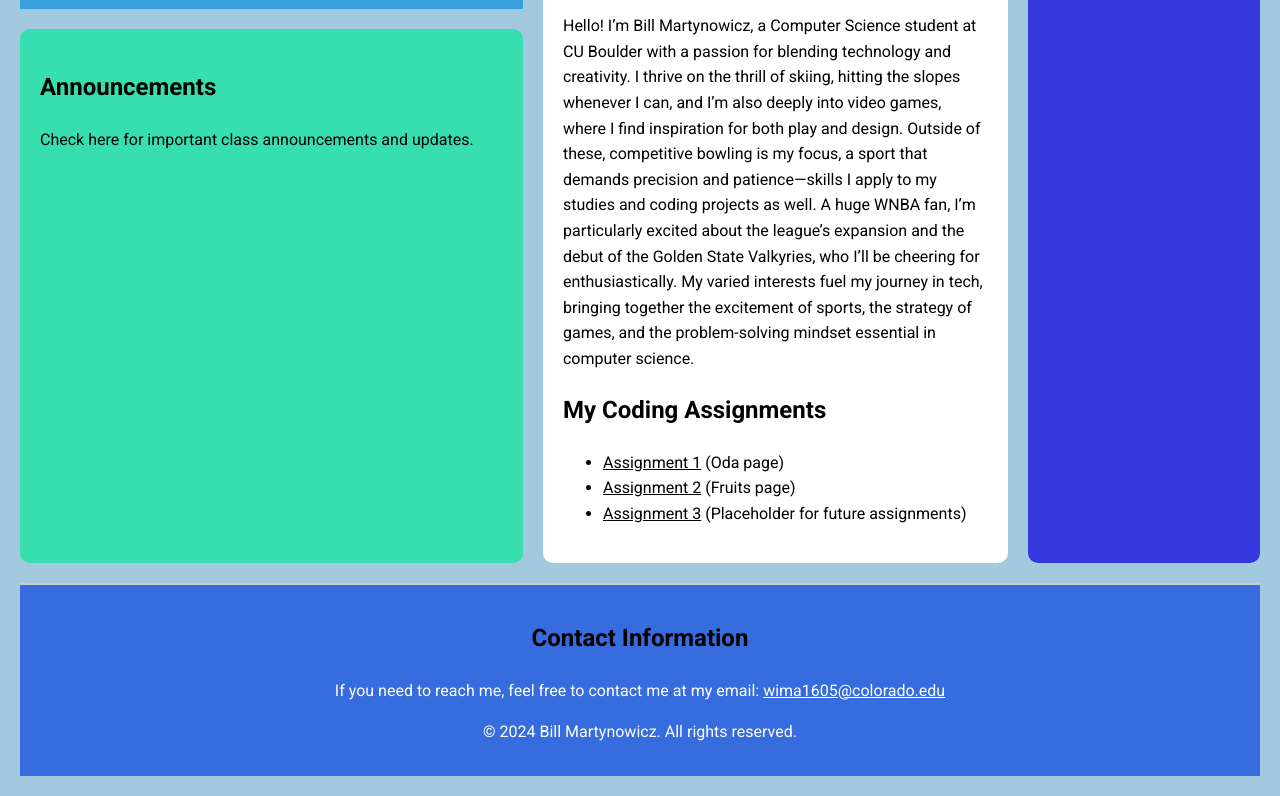
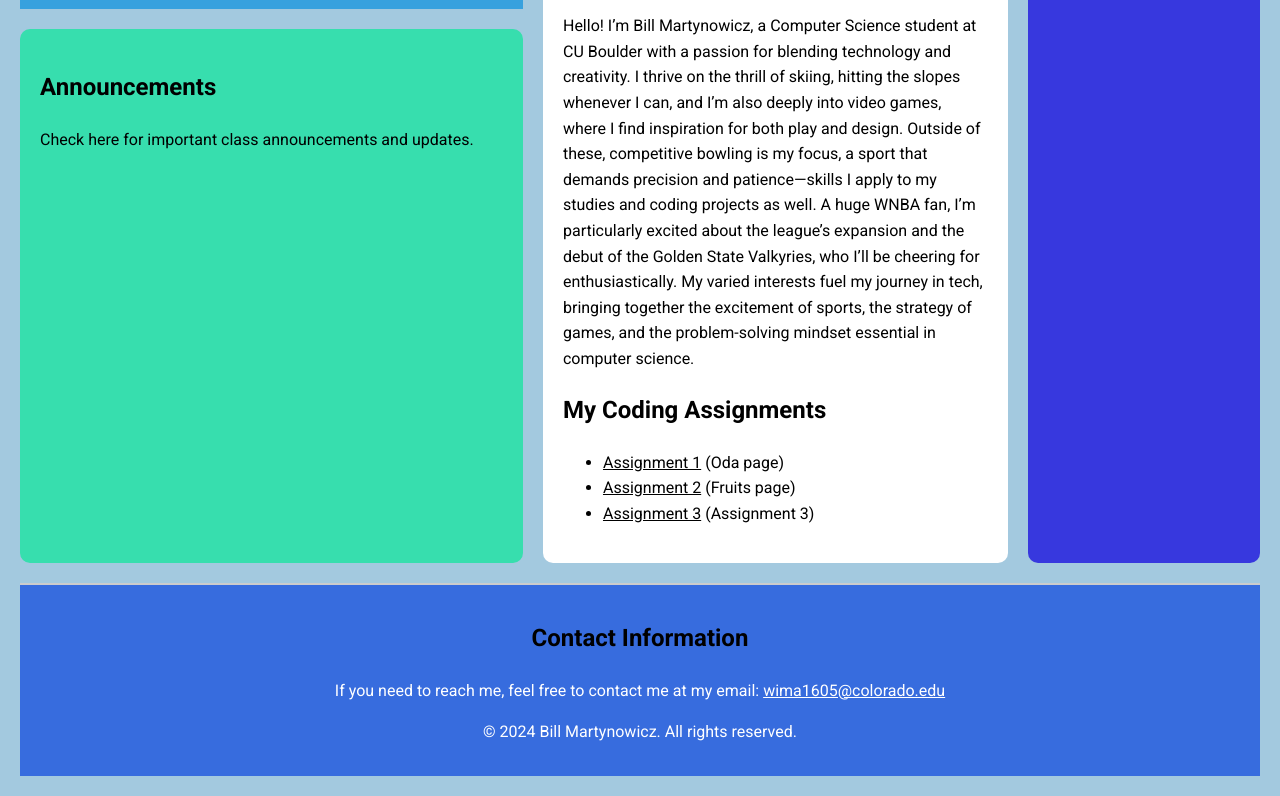
Before and after one commit to wima1605/Martynowicz-UD, a plain HTML site: page index.html in a window 1280 px wide. Shown: the part 638-1434 px from the top of the page. Drawn offline with Linux system fonts and the light colour scheme.

Commit message:
Update index.html

```diff
--- a/index.html
+++ b/index.html
@@ -52,7 +52,7 @@
                 <ul>
                     <li><a href="oda.html" style="color: #000000;">Assignment 1</a> (Oda page)</li>
                     <li><a href="fruits.html" style="color: #000000;">Assignment 2</a> (Fruits page)</li>
-                    <li><a href="#" style="color: #000000;">Assignment 3</a> (Placeholder for future assignments)</li>
+                    <li><a href="#" style="color: #000000;">Assignment 3</a> (Assignment 3)</li>
                 </ul>
             </section>
         </main>
```
